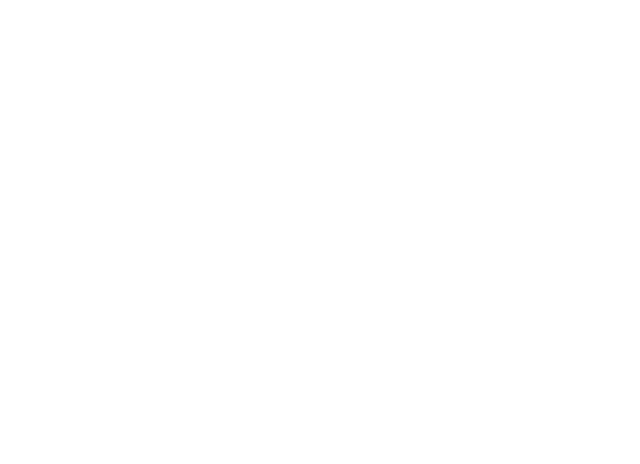
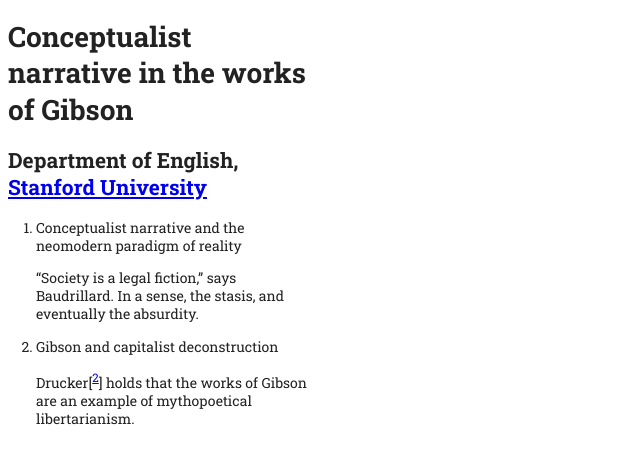
Before and after one commit to bence002/exercise_3-8, a plain HTML site: page index.html in a window 1280 px wide. Shown: the whole page, without its empty margins (0-640 px from the left). Drawn offline with Linux system fonts and the light colour scheme.

Commit message:
Formatted text

```diff
--- a/index.html
+++ b/index.html
@@ -8,6 +8,15 @@
     <link rel="stylesheet" href="index.css">
 </head>
 <body>
-
+    <h1>Conceptualist narrative in the works of Gibson</h1>
+    <h2>Department of English, <a href="https://www.stanford.edu/">Stanford University</a></h2>
+    <ol>
+        <li>Conceptualist narrative and the neomodern paradigm of reality
+            <p>“Society is a legal fiction,” says Baudrillard. In a sense, the stasis, and eventually the absurdity.</p>
+        </li>
+        <li>Gibson and capitalist deconstruction
+            <p>Drucker[<sup><a href="https://en.wikipedia.org/wiki/Peter_Drucker">2</a></sup>] holds that the works of Gibson are an example of mythopoetical libertarianism.</p>
+        </li>
+    </ol>
 </body>
 </html>
```
